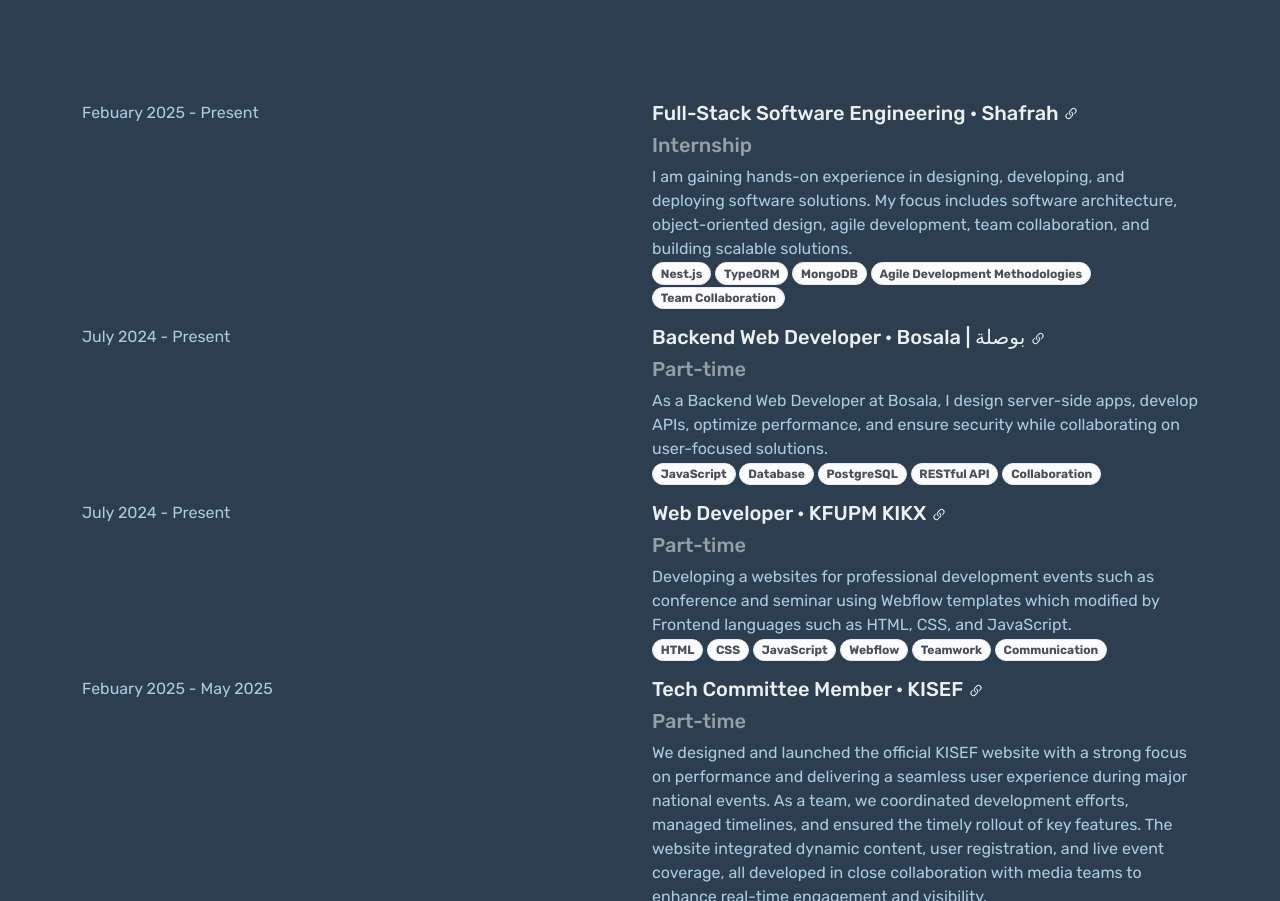
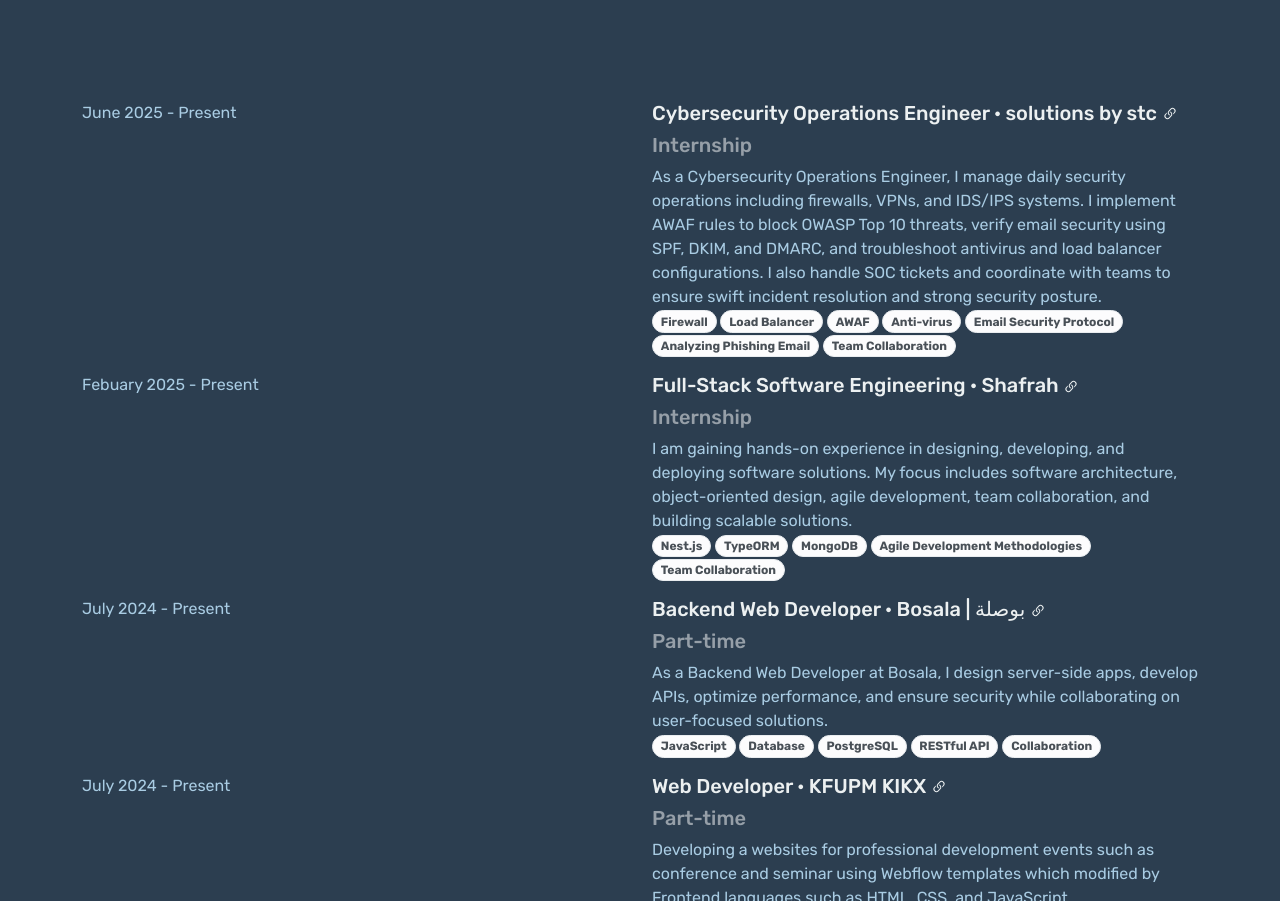
Before and after one commit to AbdullahM424/My-Portfolio, a plain HTML site: page index.html in a window 1280 px wide. Shown: the part 1483-2384 px from the top of the page. Drawn offline with nearby package versions, Linux system fonts and the light colour scheme.

Commit message:
Add new experience

```diff
--- a/index.html
+++ b/index.html
@@ -59,6 +59,30 @@
     </div>
 
     <div class="container">
+      <!-- solutions by stc -->
+      <div class="row animated">
+        <div class="col">
+          <p>June 2025 - Present</p>
+        </div>
+
+        <div class="col mb-3">
+          <h5>Cybersecurity Operations Engineer · solutions by stc <a href="https://solutions.com.sa/" target="_blank"><img src="./images/link-45deg.svg" alt="link"></a></h5>
+          <h5 class="text-white-50">Internship</h5>
+          <p class="m-0">
+            As a Cybersecurity Operations Engineer, I manage daily security operations including firewalls, VPNs, and IDS/IPS systems.
+             I implement AWAF rules to block OWASP Top 10 threats, verify email security using SPF, DKIM, and DMARC,
+             and troubleshoot antivirus and load balancer configurations.
+            I also handle SOC tickets and coordinate with teams to ensure swift incident resolution and strong security posture.
+          </p>
+          <span class="badge bg-light-subtle border border-light-subtle text-light-emphasis rounded-pill">Firewall</span>
+          <span class="badge bg-light-subtle border border-light-subtle text-light-emphasis rounded-pill">Load Balancer</span>
+          <span class="badge bg-light-subtle border border-light-subtle text-light-emphasis rounded-pill">AWAF</span>
+          <span class="badge bg-light-subtle border border-light-subtle text-light-emphasis rounded-pill">Anti-virus</span>
+          <span class="badge bg-light-subtle border border-light-subtle text-light-emphasis rounded-pill">Email Security Protocol</span>
+          <span class="badge bg-light-subtle border border-light-subtle text-light-emphasis rounded-pill">Analyzing Phishing Email</span>
+          <span class="badge bg-light-subtle border border-light-subtle text-light-emphasis rounded-pill">Team Collaboration</span>
+        </div>
+      </div>
       <!-- Shafrah -->
       <div class="row animated">
         <div class="col">
```
